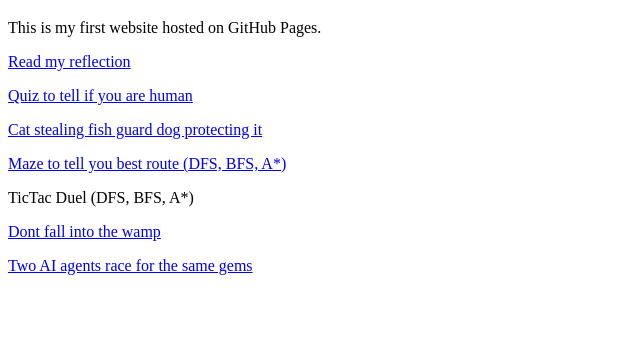
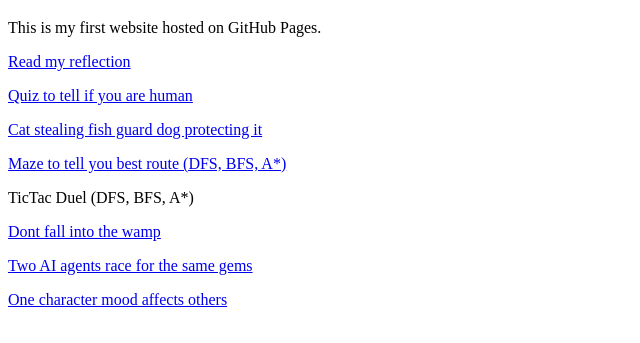
Before and after one commit to Asad-167/my-first-website, a plain HTML site: page index.html in a window 1280 px wide. Shown: the part 61-404 px from the top of the page, without its empty margins (0-640 px from the left). Drawn offline with Linux system fonts and the light colour scheme.

Commit message:
Update index.html

```diff
--- a/index.html
+++ b/index.html
@@ -14,5 +14,6 @@
 <p><a href="https://shiny-tictac-duel-pro.base44.app/"></a>TicTac Duel (DFS, BFS, A*) </a></p>
 <p><a href="https://warm-wumpus-quest-grid.base44.app/">Dont fall into the wamp</a></p>
 <p><a href="https://rustling-gem-rush-play.base44.app/">Two AI agents race for the same gems</a></p>
+<p><a href="https://mood-town-shift.base44.app/">One character mood affects others</a></p>
 </body>
 </html>
```
